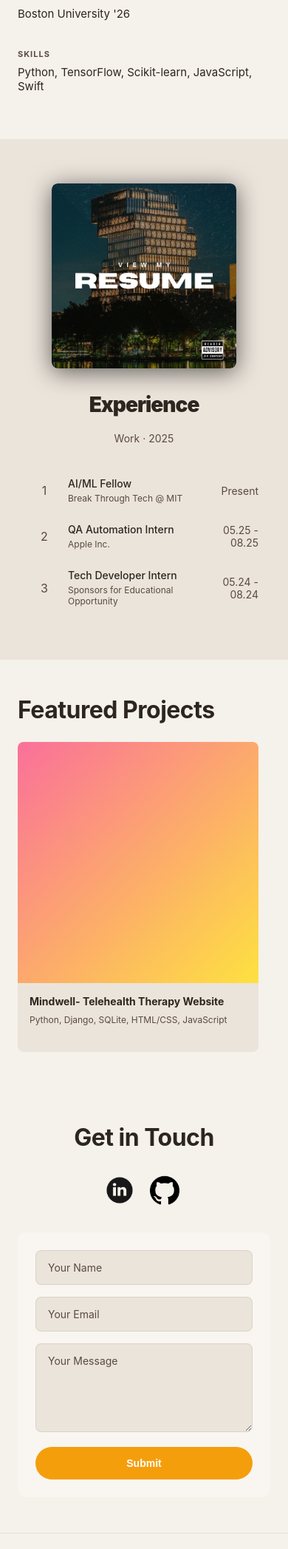
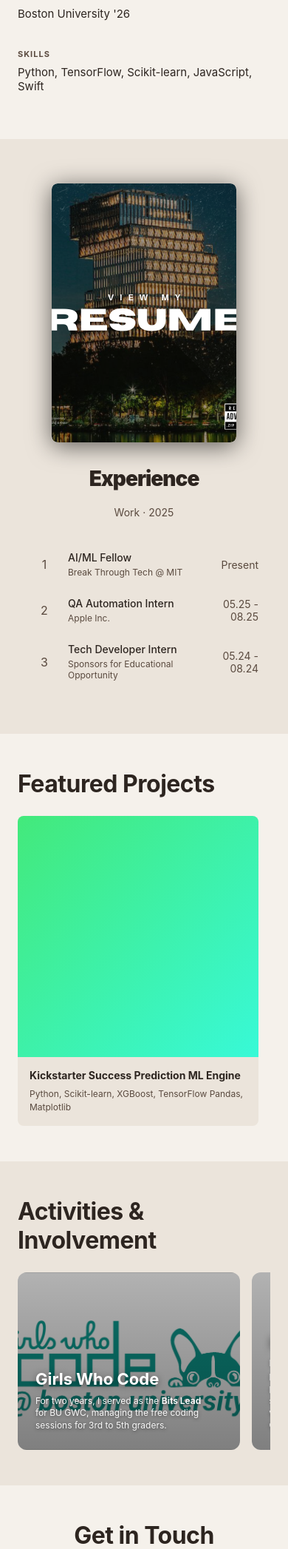
Before and after one commit to sheisgracious/Personal-Website, a Flask app: page / in a window 390 px wide. Shown: the part 1298-3392 px from the top of the page at 74% size. Run offline with Flask 3, Linux system fonts and the light colour scheme; some web fonts are replaced.

Commit message:
added activities section and edited issue with increase font features

```diff
--- a/static/styles.css
+++ b/static/styles.css
@@ -83,8 +83,9 @@
 }
 
 body {
-  font-family: -apple-system, BlinkMacSystemFont, "Circular", "Spotify",
-    "Segoe UI", sans-serif;
+  font-family:
+    -apple-system, BlinkMacSystemFont, "Circular", "Spotify", "Segoe UI",
+    sans-serif;
   background: var(--bg-primary);
   color: var(--text-primary);
   overflow-x: hidden;
@@ -117,7 +118,9 @@ body {
   background: url("assets/mock-vinyl .png") no-repeat center center;
   background-size: cover;
   opacity: 0;
-  animation: fadeIn 0.5s forwards, spin 2s linear infinite 0.5s;
+  animation:
+    fadeIn 0.5s forwards,
+    spin 2s linear infinite 0.5s;
 }
 
 @keyframes fadeIn {
@@ -437,7 +440,9 @@ body {
   display: flex;
   align-items: center;
   justify-content: center;
-  transition: transform 0.2s, background 0.2s;
+  transition:
+    transform 0.2s,
+    background 0.2s;
   box-shadow: 0 4px 16px rgba(139, 92, 246, 0.4);
   position: relative;
 }
@@ -465,7 +470,9 @@ body {
   font-weight: 600;
   white-space: nowrap;
   opacity: 0;
-  transition: opacity 0.2s, transform 0.2s;
+  transition:
+    opacity 0.2s,
+    transform 0.2s;
   pointer-events: none;
   box-shadow: 0 4px 12px rgba(0, 0, 0, 0.4);
 }
@@ -565,12 +572,13 @@ body {
   display: grid;
   grid-template-columns: 350px 2fr;
   gap: 48px;
-  /* align-items: stretch; */
+  align-items: start;
 }
 
 .album-cover {
   width: 100%;
-  height: 100%;
+  height: 350px;
+  max-height: 350px;
   border-radius: 8px;
   display: flex;
   align-items: center;
@@ -580,13 +588,14 @@ body {
   cursor: pointer;
   transition: transform 0.2s;
   overflow: hidden;
+  flex-shrink: 0;
 }
 
 .album-cover img {
   width: 100%;
-  height: auto;
+  height: 100%;
   display: block;
-  object-fit: contain;
+  object-fit: cover;
   border-radius: 8px;
 }
 
@@ -777,7 +786,9 @@ body {
   border-radius: 8px;
   overflow: hidden;
   cursor: pointer;
-  transition: background 0.2s, transform 0.2s;
+  transition:
+    background 0.2s,
+    transform 0.2s;
   min-width: 250px;
 }
 
@@ -821,7 +832,9 @@ body {
   justify-content: center;
   opacity: 0;
   transform: translateY(8px);
-  transition: opacity 0.3s, transform 0.3s;
+  transition:
+    opacity 0.3s,
+    transform 0.3s;
   box-shadow: 0 8px 16px rgba(0, 0, 0, 0.4);
   color: #fff;
   font-size: 16px;
@@ -859,6 +872,7 @@ body {
 .activities-carousel-wrapper {
   position: relative;
   margin-top: 24px;
+  overflow: visible;
 }
 
 /* Arrows */
@@ -866,17 +880,17 @@ body {
   position: absolute;
   top: 50%;
   transform: translateY(-50%);
-  background: var(--bg-secondary);
+  background: white;
   backdrop-filter: blur(10px);
   border: none;
   width: 48px;
   height: 48px;
   border-radius: 50%;
-  color: var(--text-primary);
+  color: black;
   font-size: 32px;
   cursor: pointer;
   transition: all 0.2s ease;
-  z-index: 10;
+  z-index: 50;
   display: flex;
   align-items: center;
   justify-content: center;
@@ -888,8 +902,7 @@ body {
 }
 
 .activities-arrow:hover {
-  background: rgba(255, 255, 255, 0.2);
-  transform: translateY(-50%) scale(1.05);
+  transform: translateY(-50%) scale(1.1);
 }
 
 .activities-arrow:disabled {
@@ -907,10 +920,13 @@ body {
 
 /* Activities Grid */
 .activities-carousel {
-  display: grid;
-  grid-template-columns: repeat(3, 1fr);
+  display: flex;
   gap: 24px;
-  overflow: visible;
+  overflow-x: hidden;
+  overflow-y: hidden;
+  scroll-snap-type: x mandatory;
+  scroll-behavior: smooth;
+  padding: 0 4px;
 }
 
 /* Card Wrapper with Label */
@@ -918,6 +934,10 @@ body {
   display: flex;
   flex-direction: column;
   gap: 12px;
+  flex: 0 0 calc(66.666% - 24px);
+  min-width: 380px;
+  max-width: 540px;
+  scroll-snap-align: start;
 }
 
 .activity-category-label {
@@ -934,14 +954,16 @@ body {
   border-radius: 12px;
   overflow: hidden;
   cursor: pointer;
-  transition: transform 0.2s ease, box-shadow 0.3s ease;
+  transition:
+    transform 0.2s ease,
+    box-shadow 0.3s eas;
   aspect-ratio: 16 / 10;
-  min-height: 320px;
+  min-height: 200px;
 }
 
 .activity-card-large:hover {
-  transform: scale(1.02);
-  box-shadow: 0 8px 32px rgba(0, 0, 0, 0.6);
+  transform: scale(1);
+  box-shadow: 0 8px 3px rgba(0, 0, 0, 0.6);
 }
 
 .activity-card-image {
@@ -1002,7 +1024,9 @@ body {
   justify-content: center;
   opacity: 0;
   transform: translateY(8px);
-  transition: opacity 0.3s, transform 0.3s;
+  transition:
+    opacity 0.3s,
+    transform 0.3s;
   box-shadow: 0 8px 16px rgba(0, 0, 0, 0.4);
   color: #000;
   font-size: 16px;
@@ -1018,8 +1042,12 @@ body {
 /* Tablet Responsive */
 @media (max-width: 1024px) {
   .activities-carousel {
-    grid-template-columns: repeat(2, 1fr);
+    display: flex;
     gap: 16px;
+    overflow-x: hidden;
+    scroll-snap-type: x mandatory;
+    scroll-behavior: smooth;
+    padding: 0 4px;
   }
 
   .activity-card-large {
@@ -1228,7 +1256,9 @@ body {
   font-weight: 700;
   font-size: 14px;
   cursor: pointer;
-  transition: background 0.2s, transform 0.2s;
+  transition:
+    background 0.2s,
+    transform 0.2s;
   width: 100%;
 }
 
@@ -1338,7 +1368,9 @@ footer {
   color: var(--text-secondary);
   cursor: pointer;
   font-size: 18px;
-  transition: color 0.2s, transform 0.2s;
+  transition:
+    color 0.2s,
+    transform 0.2s;
   padding: 4px;
 }
 
@@ -1443,7 +1475,9 @@ footer {
   font-weight: bold;
   white-space: nowrap;
   opacity: 0;
-  transition: opacity 0.2s, transform 0.2s;
+  transition:
+    opacity 0.2s,
+    transform 0.2s;
   pointer-events: none;
   box-shadow: 0 4px 12px rgba(0, 0, 0, 0.4);
   color: var(--text-primary);
@@ -1469,7 +1503,7 @@ footer {
   border: 1px solid var(--border-subtle);
   border-radius: 12px;
   padding: 32px;
-  z-index: 4000;
+  z-index: 11000;
   overflow-y: auto;
   overflow-x: hidden;
   box-shadow: 0 20px 60px rgba(0, 0, 0, 0.8);
@@ -1861,6 +1895,7 @@ footer {
 
   .sidebar.mobile-open {
     transform: translateX(0);
+    z-index: 300;
   }
 
   /* Always show nav text on mobile when sidebar is open */
@@ -2133,7 +2168,9 @@ footer {
   font-weight: bold;
   white-space: nowrap;
   opacity: 0;
-  transition: opacity 0.2s, transform 0.2s;
+  transition:
+    opacity 0.2s,
+    transform 0.2s;
   pointer-events: none;
   color: var(--text-primary);
   margin-right: 8px;
@@ -2966,6 +3003,7 @@ body.high-contrast .nav-item.active {
 }
 
 /* Dyslexia-Friendly Font */
+/* TODO: make responsive to icons */
 @import url("https://fonts.cdnfonts.com/css/opendyslexic");
 
 body.dyslexia-font {
--- a/templates/index.html
+++ b/templates/index.html
@@ -1,4 +1,4 @@
-<!DOCTYPE html>
+<!doctype html>
 <html lang="en">
   <head>
     <meta charset="UTF-8" />
@@ -14,7 +14,10 @@
       href="https://fonts.googleapis.com/css2?family=PT+Mono&display=swap"
       rel="stylesheet"
     />
-    <link rel="stylesheet" href="https://cdnjs.cloudflare.com/ajax/libs/font-awesome/6.4.0/css/all.min.css">
+    <link
+      rel="stylesheet"
+      href="https://cdnjs.cloudflare.com/ajax/libs/font-awesome/6.4.0/css/all.min.css"
+    />
     <link
       rel="icon"
       type="image/png"
@@ -258,9 +261,35 @@
             id="projectCarousel"
             aria-label="Projects carousel"
           >
-          <div
+            <div
               class="project-card"
-              onclick="window.open('https://github.com/sheisgracious/mindwell', '_blank')"
+              onclick="
+                window.open(
+                  'https://github.com/lc430/bttai-fall-ai-studio-project-repo',
+                  '_blank',
+                )
+              "
+              aria-label="Kickstarter Success Prediction Engine"
+            >
+              <div class="project-cover project-4">
+                <div class="play-overlay"><i class="fa-solid fa-play"></i></div>
+              </div>
+              <div class="project-info">
+                <h3>Kickstarter Success Prediction ML Engine</h3>
+                <p
+                  >Python, Scikit-learn, XGBoost, TensorFlow Pandas,
+                  Matplotlib</p
+                >
+              </div>
+            </div>
+            <div
+              class="project-card"
+              onclick="
+                window.open(
+                  'https://github.com/sheisgracious/mindwell',
+                  '_blank',
+                )
+              "
               aria-label="Mindwell- Telehealth Therapy Website"
             >
               <div class="project-cover project-5">
@@ -271,9 +300,11 @@
                 <p>Python, Django, SQLite, HTML/CSS, JavaScript</p>
               </div>
             </div>
-          <div
+            <div
               class="project-card"
-              onclick="window.open('https://github.com/ame0102/sparkbytes', '_blank')"
+              onclick="
+                window.open('https://github.com/ame0102/sparkbytes', '_blank')
+              "
               aria-label="Spark Bytes project"
             >
               <div class="project-cover project-3">
@@ -289,7 +320,12 @@
             </div>
             <div
               class="project-card"
-              onclick="window.open('https://github.com/SEO-TECH-PROJECTS/Portfolio_Tracker', '_blank')"
+              onclick="
+                window.open(
+                  'https://github.com/SEO-TECH-PROJECTS/Portfolio_Tracker',
+                  '_blank',
+                )
+              "
               aria-label="Stock Portfolio Website project"
             >
               <div class="project-cover project-1">
@@ -303,7 +339,12 @@
 
             <div
               class="project-card"
-              onclick="window.open('https://github.com/AnthonyC247/CrowdSync', '_blank')"
+              onclick="
+                window.open(
+                  'https://github.com/AnthonyC247/CrowdSync',
+                  '_blank',
+                )
+              "
               aria-label="CrowdSync project"
             >
               <div class="project-cover project-2">
@@ -315,11 +356,14 @@
               </div>
             </div>
 
-
-
             <div
               class="project-card"
-              onclick="window.open('https://github.com/sheisgracious/HeadAid', '_blank')"
+              onclick="
+                window.open(
+                  'https://github.com/sheisgracious/HeadAid',
+                  '_blank',
+                )
+              "
               aria-label="HeadAid project"
             >
               <div class="project-cover project-4">
@@ -333,7 +377,12 @@
 
             <div
               class="project-card"
-              onclick="window.open('https://github.com/sheisgracious/iwep-website', '_blank')"
+              onclick="
+                window.open(
+                  'https://github.com/sheisgracious/iwep-website',
+                  '_blank',
+                )
+              "
               aria-label="iWEP Landing Page project"
             >
               <div class="project-cover project-5">
@@ -349,7 +398,12 @@
 
             <div
               class="project-card"
-              onclick="window.open('https://github.com/sheisgracious/Timezone-project', '_blank')"
+              onclick="
+                window.open(
+                  'https://github.com/sheisgracious/Timezone-project',
+                  '_blank',
+                )
+              "
               aria-label="TimeZoner project"
             >
               <div class="project-cover project-1">
@@ -364,9 +418,8 @@
         </div>
       </section>
 
+      <!-- Activities Section -->
 
-      <!-- Activities Section TO DO -->
-<!--
       <section
         id="activities"
         class="content-section activities-section-wrapper"
@@ -392,49 +445,26 @@
             <div class="activity-card-wrapper">
               <div
                 class="activity-card-large"
-                onclick="window.open('https://girlswhocode.com/', '_blank')"
+                onclick="
+                  window.open('https://girlswhocode.com/about-us', '_blank')
+                "
                 aria-label="Girls Who Code membership"
               >
                 <div
                   class="activity-card-image"
-                  style="background-image: url('{{ url_for('static', filename='assets/gracious_gwc.png') }}');"
+                  style="background-image: url('{{ url_for('static', filename='assets/gracious-ogyiri-asare-gwc.png') }}');"
                 >
                   <div class="activity-card-overlay">
                     <div class="activity-card-text">
                       <h3 class="activity-title">Girls Who Code</h3>
                       <p class="activity-description"
-                        >As the <strong>Bits Lead</strong> for Girls Who Code, I
-                        manage the weekly free coding lessons for 3rd to 5th
-                        graders to learn to code.</p
+                        >For two years, I served as the
+                        <strong>Bits Lead</strong> for BU GWC, managing the free
+                        coding sessions for 3rd to 5th graders.</p
                       >
                     </div>
                   </div>
-                  <div class="activity-play-overlay">▶</div>
-                </div>
-              </div>
-            </div>
-
-
-            <div class="activity-card-wrapper">
-              <div
-                class="activity-card-large"
-                onclick="window.open('https://www.instagram.com/rophejewels/', '_blank')"
-                aria-label="Rophe Jewels business"
-              >
-                <div
-                  class="activity-card-image"
-                  style="background-image: url('{{ url_for('static', filename='assets/gracious_rophe.png') }}');"
-                >
-                  <div class="activity-card-overlay">
-                    <div class="activity-card-text">
-                      <h3 class="activity-title">Rophe Jewels</h3>
-                      <p class="activity-description"
-                        >Founded Rophe Jewels, a brand using jewelry to empower
-                        with intentional styles.</p
-                      >
-                    </div>
-                  </div>
-                  <div class="activity-play-overlay">▶</div>
+                  <div class="activity-play-overlay"><i class="fa-solid fa-play"></i></div>
                 </div>
               </div>
             </div>
@@ -442,31 +472,83 @@
             <div class="activity-card-wrapper">
               <div
                 class="activity-card-large"
-                onclick="window.open('https://risehubu.site/', '_blank')"
-                aria-label="RiseHubu nonprofit"
+                onclick="window.open('https://www.risehub.site/', '_blank')"
+                aria-label="RiseHub nonprofit"
               >
                 <div
                   class="activity-card-image"
-                  style="background-image: url('{{ url_for('static', filename='assets/gracious_risehub.png') }}');"
+                  style="background-image: url('{{ url_for('static', filename='assets/gracious-ogyiri-asare-risehub-logo.png') }}');"
                 >
                   <div class="activity-card-overlay">
                     <div class="activity-card-text">
                       <h3 class="activity-title">RiseHub</h3>
                       <p class="activity-description"
-                        >Founded RiseHub through my passion for bridging the
+                        >Founder of RiseHub through my passion for bridging the
                         digital divide by providing opportunities to STEM
-                        students to share their knowledge.</p
+                        students to share their tech knowledge with elderly and
+                        rural communities in Ghana.</p
                       >
                     </div>
                   </div>
-                  <div class="activity-play-overlay">▶</div>
+                  <div class="activity-play-overlay"><i class="fa-solid fa-play"></i></div>
                 </div>
               </div>
             </div>
+
+            <div class="activity-card-wrapper">
+              <div
+                class="activity-card-large"
+                onclick="window.open('https://www.rophejewels.com/', '_blank')"
+                aria-label="Rophe Jewels business"
+              >
+                <div
+                  class="activity-card-image"
+                  style="background-image: url('{{ url_for('static', filename='assets/gracious_ogyiri_asare_rophe.png') }}');"
+                >
+                  <div class="activity-card-overlay">
+                    <div class="activity-card-text">
+                      <h3 class="activity-title">Rophe Jewels</h3>
+                      <p class="activity-description"
+                        >Founder of Rophe Jewels, a jewelry brand that aims to
+                        empower mental wellness and inspire with jewelry, while
+                        bringing style.
+                      </p>
+                    </div>
+                  </div>
+                  <div class="activity-play-overlay"><i class="fa-solid fa-play"></i></div>
+                </div>
+              </div>
+            </div>
+
+            <div class="activity-card-wrapper">
+              <div
+                class="activity-card-large"
+                onclick="window.open('https://therecordco.org/about/', '_blank')"
+                aria-label="Music Production and Audio Engineering Fellow at The Record Co. Academy in Boston"
+              >
+                <div
+                  class="activity-card-image"
+                  style="background-image: url('{{ url_for('static', filename='assets/gracious-ogyiri-asare-trc-studio.png') }}');"
+                >
+                  <div class="activity-card-overlay">
+                    <div class="activity-card-text">
+                      <h3 class="activity-title"
+                        >Music Prod. and Audio Engineering Fellow</h3
+                      >
+                      <p class="activity-description"
+                        >Fellow at The Record Co. Boston Academy program, certified
+                        particpant in the music production and current fellow of
+                        the audio engineering 12-week practical sessions.
+                      </p>
+                    </div>
+                  </div>
+                  <div class="activity-play-overlay"><i class="fa-solid fa-play"></i></div>
+                </div>
+              </div>
+            </div>
+
           </div>
-        </div>
       </section>
- -->
 
       <!-- Contact Section -->
       <section
@@ -479,7 +561,12 @@
           <div class="social-links" aria-label="Social media links">
             <div
               class="social-btn"
-              onclick="window.open('https://linkedin.com/in/graciousogyiriasare', '_blank')"
+              onclick="
+                window.open(
+                  'https://linkedin.com/in/graciousogyiriasare',
+                  '_blank',
+                )
+              "
               aria-label="Visit Gracious's LinkedIn profile"
             >
               <img
@@ -495,7 +582,9 @@
             </div>
             <div
               class="social-btn"
-              onclick="window.open('https://github.com/sheisgracious', '_blank')"
+              onclick="
+                window.open('https://github.com/sheisgracious', '_blank')
+              "
               aria-label="Visit Gracious's GitHub profile"
             >
               <img
@@ -533,7 +622,7 @@
               <div class="form-group">
                 <textarea
                   name="message"
-                  placeholder="Your Message"
+                  placeholder="Write your message, comment, suggestions, advice, etc!"
                   required
                   aria-label="Your message"
                 ></textarea>
@@ -769,7 +858,7 @@
         height="380"
         frameborder="0"
         allowfullscreen=""
-        allow="clipboard-write;"
+        allow="clipboard-write"
         loading="lazy"
         title="Spotify playlist"
       >
```
Also changed, not shown: static/script.js (+92 -77 lines), static/assets/gracious-ogyiri-asare-gwc.png (added), static/assets/gracious-ogyiri-asare-risehub-logo.png (added), static/assets/gracious-ogyiri-asare-trc-studio.png (added), static/assets/gracious_ogyiri_asare_rophe.png (added), 5 other files.
